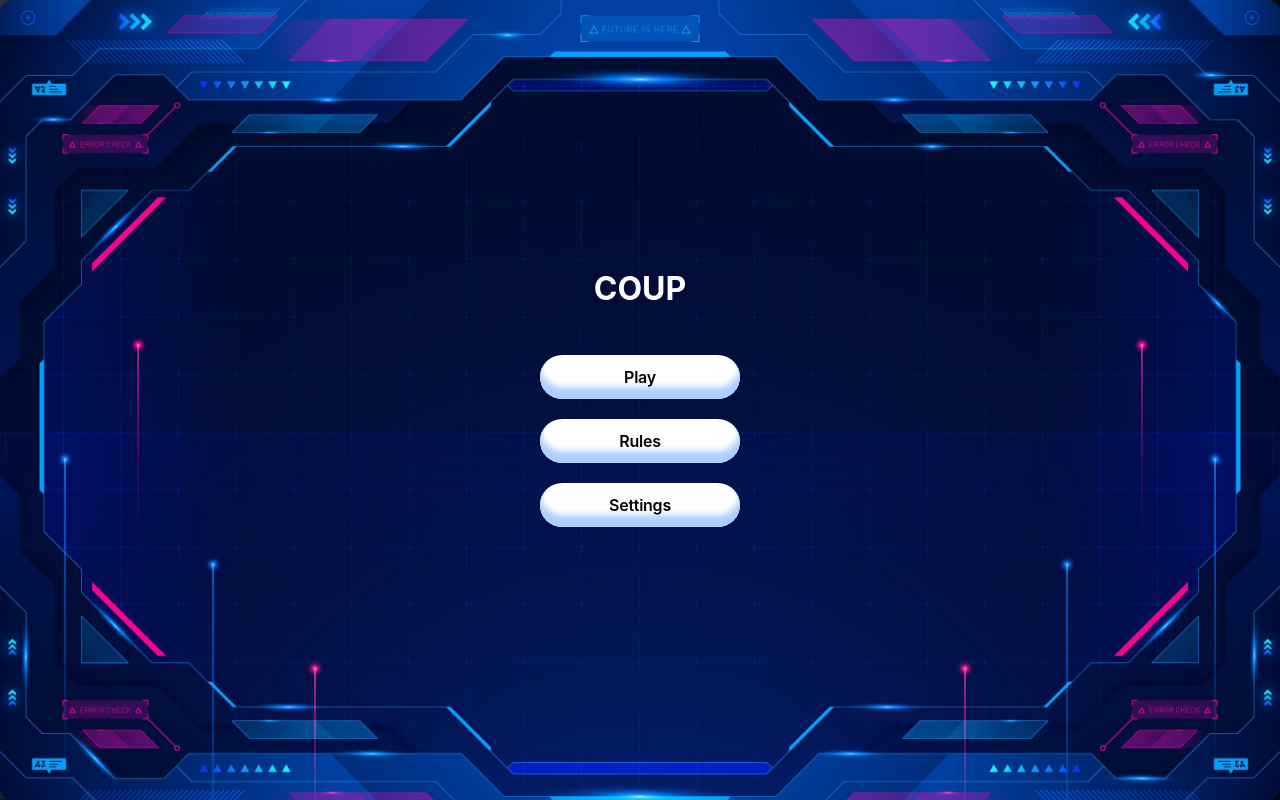
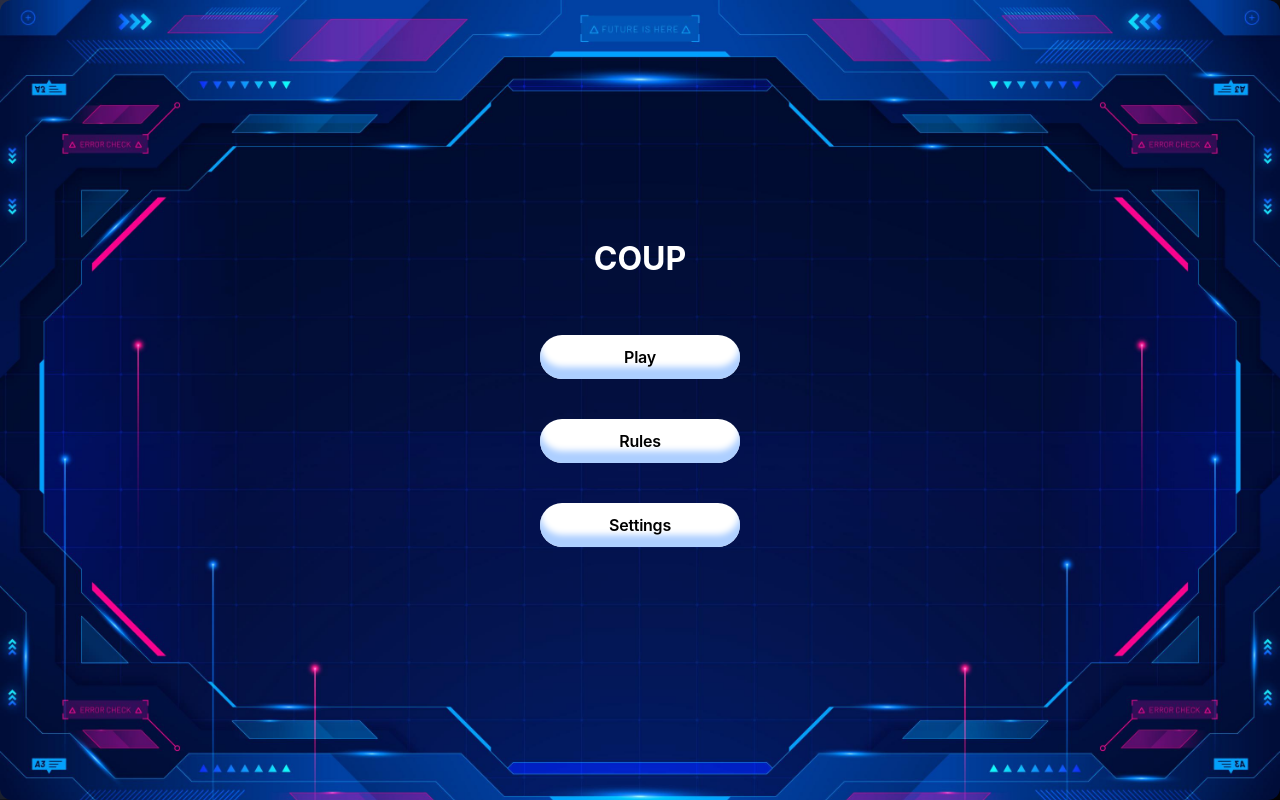
Before and after one commit to tibo35/coup, a React (Create React App) app: page / in a window 1280 px wide. Built offline with nearby package versions, Linux system fonts and the light colour scheme.

Commit message:
ui fix buttons

```diff
--- a/src/Components/Views/Menu.css
+++ b/src/Components/Views/Menu.css
@@ -25,15 +25,13 @@ ul {
 }
 
 ul li {
-  margin: 30px 0;
+  margin: 20px 0;
 }
 
 .menu-container ul li a {
   text-decoration: none;
-  color: inherit;
 }
 ul .button-73 {
-  margin: 10px;
   width: 200px;
   font-size: 1rem;
 }
--- a/src/Components/Views/Menu.tsx
+++ b/src/Components/Views/Menu.tsx
@@ -8,14 +8,20 @@ const Menu = () => {
       <h1>COUP</h1>
       <nav>
         <ul>
-          <li className="button-73">
-            <Link to="/play">Play</Link>
+          <li>
+            <Link className="button-73" to="/play">
+              Play
+            </Link>
           </li>
-          <li className="button-73">
-            <Link to="/rules">Rules</Link>
+          <li>
+            <Link className="button-73" to="/rules">
+              Rules
+            </Link>
           </li>
-          <li className="button-73">
-            <Link to="/settings">Settings</Link>
+          <li>
+            <Link className="button-73" to="/settings">
+              Settings
+            </Link>
           </li>
         </ul>
       </nav>
```
